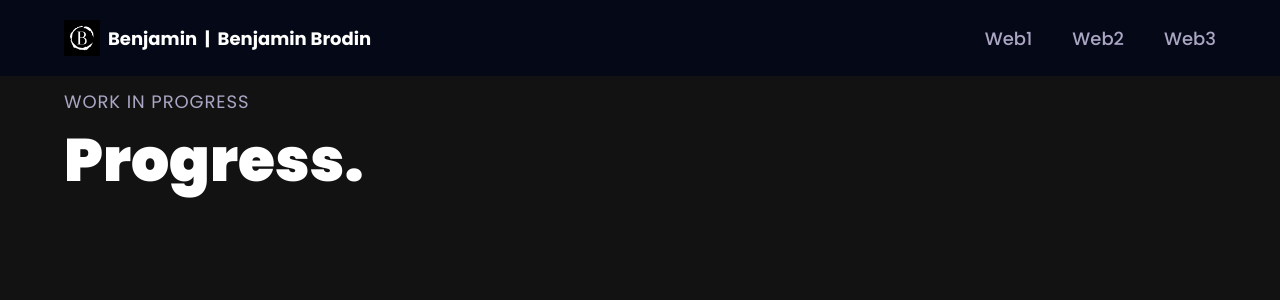
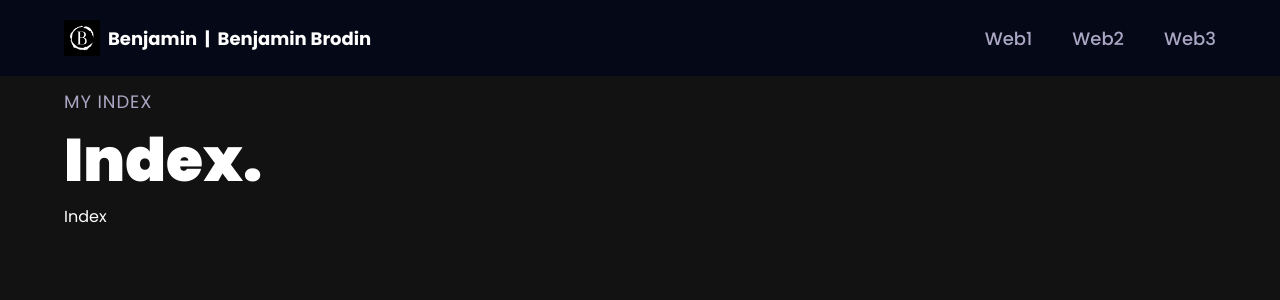
Before and after one commit to bendjiboy160/School-portfolio, a React (Vite) app: page /#/Web3 in a window 1280 px wide. Shown: the top 300 px of the page. Built offline with nearby package versions, Linux system fonts and the light colour scheme.

Commit message:
Web 3 Index Added

```diff
--- a/src/pages/Web3.jsx
+++ b/src/pages/Web3.jsx
@@ -12,8 +12,9 @@ const Web3 = () => {
   return (
     <div>
       <motion.div variants={textVariant()} >
-        <p className={styles.sectionSubText}>Work in progress</p>
-        <h2 className={styles.sectionHeadText}>Progress.</h2>
+        <p className={styles.sectionSubText}>My Index</p>
+        <h2 className={styles.sectionHeadText}>Index.</h2>
+        <a href="https://labb.vgy.se/~bensal23/webbServerProgrammering/index.php">Index</a>
       </motion.div>
     </div>
   )
```
